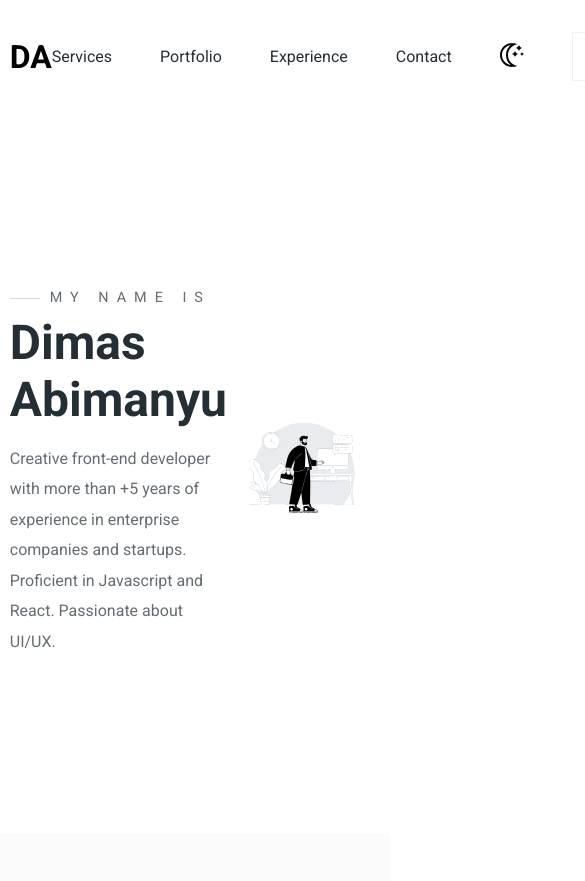
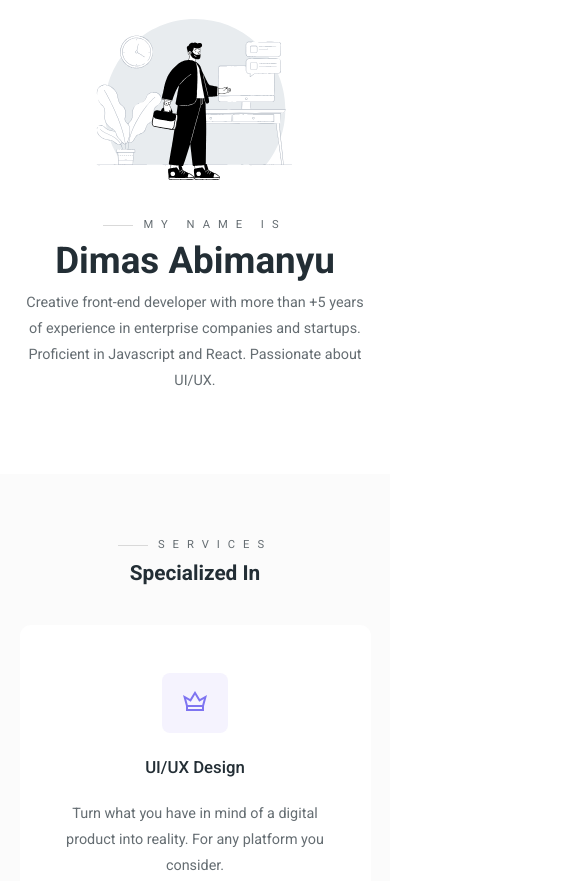
Before and after one commit to yourkal/Portfolio-Haikal, a plain HTML site: page index.html in a window 390 px wide. Shown: the top 881 px of the page, 585 px wide, since content can reach past the window. Drawn offline with Linux system fonts and the light colour scheme.

Commit message:
styling for tablet and mobile screen, except for navbar part

```diff
--- a/index.html
+++ b/index.html
@@ -4,13 +4,14 @@
     <meta charset="UTF-8" />
     <meta name="viewport" content="width=device-width, initial-scale=1.0" />
     <link rel="stylesheet" href="style.css" />
+    <link rel="stylesheet" href="responsive.css" />
     <title>Portfolio - Dimas Abimanyu</title>
   </head>
   <body>
     <!-- Header -->
     <header>
       <div class="main-container">
-        <div class="nav">
+        <!-- <div class="nav">
           <div class="logo">DA</div>
           <nav>
             <ul>
@@ -19,28 +20,14 @@
               <li><a href="#experience">Experience</a></li>
               <li><a href="#contact">Contact</a></li>
               <li>
-                <div class="dark-mode">
-                  <svg
-                    xmlns="http://www.w3.org/2000/svg"
-                    width="24"
-                    height="24"
-                    viewBox="0 0 24 24"
-                  >
-                    <path
-                      d="M10.719 2.082c-2.572 2.028-4.719 5.212-4.719 9.918 0 4.569 1.938 7.798 4.548 9.895-4.829-.705-8.548-4.874-8.548-9.895 0-5.08 3.808-9.288 8.719-9.918zm1.281-2.082c-6.617 0-12 5.383-12 12s5.383 12 12 12c1.894 0 3.87-.333 5.37-1.179-3.453-.613-9.37-3.367-9.37-10.821 0-7.555 6.422-10.317 9.37-10.821-1.74-.682-3.476-1.179-5.37-1.179zm0 10.999c1.437.438 2.562 1.564 2.999 3.001.44-1.437 1.565-2.562 3.001-3-1.436-.439-2.561-1.563-3.001-3-.437 1.436-1.562 2.561-2.999 2.999zm8.001.001c.958.293 1.707 1.042 2 2.001.291-.959 1.042-1.709 1.999-2.001-.957-.292-1.707-1.042-2-2-.293.958-1.042 1.708-1.999 2zm-1-9c-.437 1.437-1.563 2.562-2.998 3.001 1.438.44 2.561 1.564 3.001 3.002.437-1.438 1.563-2.563 2.996-3.002-1.433-.437-2.559-1.564-2.999-3.001z"
-                    />
-                  </svg>
-                </div>
-              </li>
-              <li>
                 <button class="btn">Resume</button>
               </li>
             </ul>
           </nav>
-        </div>
+        </div> -->
 
         <section id="hero">
-          <div class="left-hero">
+          <div class="hero-left">
             <h3 class="pre-title">My name is</h3>
             <h1 class="hero-name">Dimas Abimanyu</h1>
             <p class="hero-description">
@@ -51,7 +38,7 @@
             <div class="hero-socials"></div>
           </div>
 
-          <div class="right-hero">
+          <div class="hero-right">
             <img src="./images/hero.svg" alt="Person Standing" />
           </div>
         </section>
@@ -184,7 +171,7 @@
             </div>
             <div class="portfolio-info">
               <div class="portfolio-title">
-                <h4>Lanidng Page</h4>
+                <h4>Landing Page</h4>
                 <a href="/" class="portfolio-link">
                   <svg
                     xmlns="http://www.w3.org/2000/svg"
@@ -250,11 +237,11 @@
     </section>
     <!-- End Portfolios -->
 
-    <!-- Skills and Education -->
+    <!-- Skills & Education -->
     <section id="skills">
       <div class="skills main-container">
         <h3 class="pre-title">Learning Path</h3>
-        <h1 class="section-title">Education & Skills</h1>
+        <h1 class="section-title">Skills & Education</h1>
 
         <div class="skills-grid">
           <div class="skills-left">
--- /dev/null
+++ b/responsive.css
@@ -0,0 +1,86 @@
+/* Small (smaller than 640px)
+Medium (641px to 1007px)
+Large (1008px and larger) */
+
+/* Tablet Size */
+@media screen and (max-width: 1000px) {
+  p {
+    font-size: 0.9rem;
+    line-height: 1.8;
+  }
+
+  .grid-3 {
+    gap: 1rem;
+  }
+
+  .skills-right ul li {
+    font-size: 0.9rem;
+  }
+}
+
+/* Breakpoint */
+@media screen and (max-width: 825px) {
+  :root {
+    --sectionPadding: 4rem 0;
+  }
+
+  /* Titles */
+  .section-title {
+    font-size: 1.6rem;
+    margin: 0.6rem 0 2.5rem;
+  }
+
+  .pre-title {
+    font-size: 0.8rem;
+  }
+
+  /* Hero Section */
+  #hero {
+    grid-template-columns: 1fr;
+    height: fit-content;
+  }
+
+  .hero-right {
+    order: -1;
+  }
+
+  .hero-right img {
+    width: 70%;
+  }
+
+  .hero-left {
+    text-align: center;
+    padding-bottom: 5rem;
+  }
+
+  .hero-left .pre-title {
+    margin: 0 auto;
+  }
+
+  .hero-name {
+    font-size: 2.3rem;
+    margin-bottom: 0.5rem;
+  }
+
+  /* Skills Section */
+  .skills-grid {
+    gap: 1rem;
+  }
+
+  /* Footer */
+  footer {
+    padding: 2rem 0;
+  }
+}
+
+/* Mobile Size */
+@media screen and (max-width: 640px) {
+  /* Titles */
+  .section-title {
+    font-size: 1.3rem;
+  }
+
+  .pre-title {
+    font-size: 0.7rem;
+  }
+}
--- a/style.css
+++ b/style.css
@@ -59,7 +59,7 @@ li {
 
 @media screen and (max-width: 1200px) {
   .main-container {
-    width: 95%;
+    width: 90%;
   }
 }
 
@@ -104,6 +104,14 @@ li {
   top: 50%;
 }
 
+/* Layouts */
+.grid-3 {
+  display: grid;
+  /* grid-template-columns: 1fr 1fr 1fr; use this first, use code below when its time for explaining responsive design part */
+  grid-template-columns: repeat(auto-fit, minmax(250px, 1fr));
+  gap: 3rem;
+}
+
 /* Logo and Navigation Menu */
 .logo {
   display: flex;
@@ -139,6 +147,7 @@ nav ul li a {
   height: 720px;
   display: grid;
   grid-template-columns: 1fr 1fr;
+  /* We're not going to use automatic template columns, because we need to know when the columns is go below. So we can exchange the order of the element */
   align-items: center;
 }
 
@@ -148,12 +157,12 @@ nav ul li a {
   margin: 0.5rem 0 1rem;
 }
 
-.right-hero {
+.hero-right {
   display: flex;
   justify-content: center;
 }
 
-.right-hero img {
+.hero-right img {
   width: 90%;
 }
 
@@ -169,12 +178,6 @@ nav ul li a {
 
 .services-title {
   text-align: center;
-}
-
-.grid-3 {
-  display: grid;
-  grid-template-columns: 1fr 1fr 1fr;
-  gap: 3rem;
 }
 
 .service {
@@ -287,7 +290,8 @@ nav ul li a {
 
 .skills-grid {
   display: grid;
-  grid-template-columns: 40% 60%;
+  /* grid-template-columns: 40% 60%; */
+  grid-template-columns: repeat(auto-fit, minmax(350px, 1fr));
   gap: 3rem;
 }
 
@@ -345,7 +349,8 @@ nav ul li a {
 
 .contact {
   display: grid;
-  grid-template-columns: 55% 45%;
+  /* grid-template-columns: 1fr 1fr; */
+  grid-template-columns: repeat(auto-fit, minmax(350px, 1fr));
   gap: 3rem;
 }
 
@@ -367,6 +372,12 @@ nav ul li a {
 .contact-form input::placeholder,
 .contact-form textarea::placeholder {
   color: #9d9fa1;
+}
+
+.contact-form input:focus,
+.contact-form textarea:focus {
+  outline: none;
+  border: 1px solid #7d7d7d;
 }
 
 .btn-submit {
```
